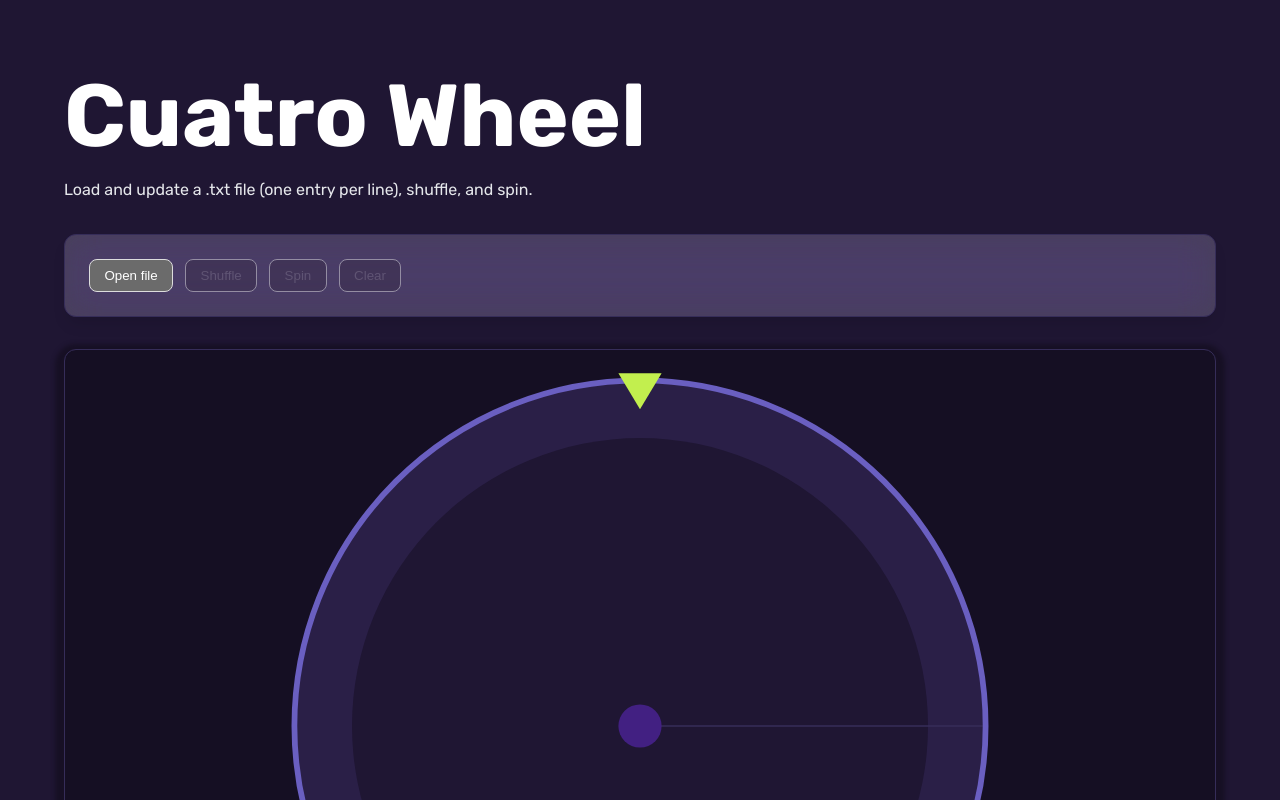
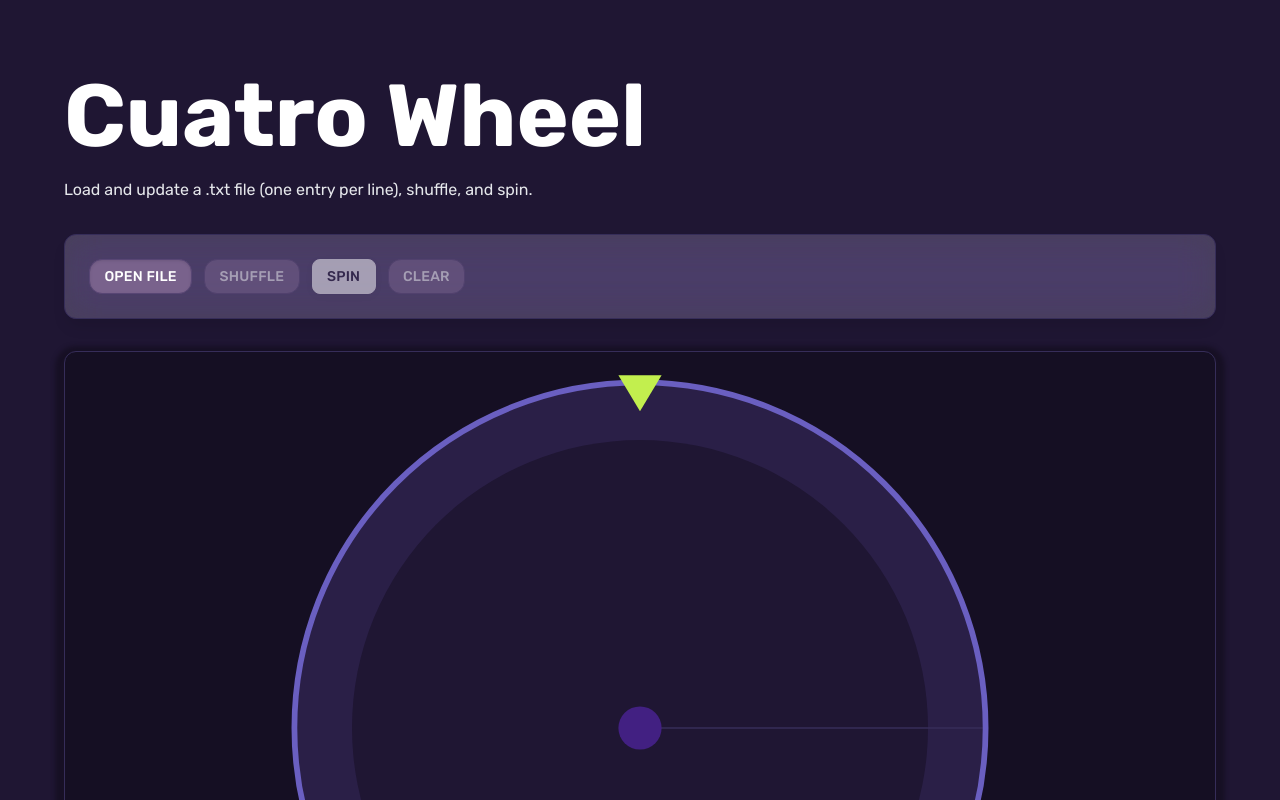
Before and after one commit to LuigiEspinosa/list-wheel, an Angular app: page / in a window 1280 px wide. Shown: the top 800 px of the page. Built offline with nearby package versions, Linux system fonts and the light colour scheme.

Commit message:
feat(controls): dark theme buttons, white Spin CTA, dark history table

```diff
--- a/src/app/components/controls/controls.component.css
+++ b/src/app/components/controls/controls.component.css
@@ -3,6 +3,101 @@
   gap: 0.75rem;
   align-items: center;
   flex-wrap: wrap;
+}
+
+.toolbar button,
+.buttons-row button {
+  font-family: var(--font-ui);
+  font-size: var(--fs-button);
+  font-weight: 500;
+  letter-spacing: var(--ls-caps);
+  text-transform: uppercase;
+  padding: 0.5rem 0.9rem;
+  border-radius: var(--radius-rounded);
+  border: 1px solid var(--color-purple-muted-border);
+  background: var(--color-purple-muted);
+  color: var(--text-primary);
+  box-shadow: var(--shadow-inset);
+  cursor: pointer;
+  transition:
+    box-shadow 120ms ease,
+    background-color 120ms ease,
+    color 120ms ease;
+}
+
+.toolbar button:hover:not(:disabled),
+.buttons-row button:hover:not(:disabled) {
+  box-shadow: var(--shadow-prominent);
+}
+
+.toolbar button:disabled,
+.buttons-row button:disabled {
+  opacity: 0.5;
+  cursor: not-allowed;
+  box-shadow: none;
+}
+
+/* * Spin is the single primary CTA of the product. DESIGN.md section 4
+     reserves the white-solid treatment for "high-visibility CTA on dark
+     backgrounds". Do not extend this style to any other button. */
+.toolbar button.spin {
+  background: var(--text-primary);
+  color: var(--bg-primary);
+  border-color: var(--text-primary);
+  border-radius: var(--radius-button);
+  box-shadow: var(--shadow-surface);
+}
+
+.toolbar button.spin:hover:not(:disabled) {
+  background: var(--color-purple);
+  color: var(--text-primary);
+  border-color: var(--color-purple);
+}
+
+.toolbar button.spin:focus-visible {
+  background: var(--color-coral);
+  color: var(--bg-primary);
+}
+
+.toolbar input[type='file'] {
+  font-family: var(--font-ui);
+  font-size: var(--fs-button);
+  color: var(--text-primary);
+  background: transparent;
+  border: 1px solid var(--color-purple-muted-border);
+  border-radius: var(--radius-button);
+  padding: 0.35rem 0.5rem;
+}
+
+.toolbar input[type='file']::file-selector-button {
+  font-family: var(--font-ui);
+  font-size: var(--fs-button);
+  font-weight: 500;
+  letter-spacing: var(--ls-caps);
+  text-transform: uppercase;
+  padding: 0.5rem 0.9rem;
+  border-radius: var(--radius-rounded);
+  border: 1px solid var(--color-purple-muted-border);
+  background: var(--color-purple-muted);
+  color: var(--text-primary);
+  box-shadow: var(--shadow-inset);
+  cursor: pointer;
+  margin-right: 0.75rem;
+}
+
+.fallback-note {
+  font-size: var(--fs-button);
+  color: var(--text-secondary);
+  text-transform: uppercase;
+  letter-spacing: var(--ls-caps);
+}
+
+.count {
+  font-family: var(--font-mono);
+  font-size: var(--fs-nav);
+  color: var(--text-secondary);
+  text-transform: uppercase;
+  letter-spacing: var(--ls-caps);
 }
 
 .results {
@@ -11,7 +106,7 @@
   gap: 0.75rem;
   margin-top: 1rem;
   padding-top: 0.75rem;
-  border-top: 1px solid #eee;
+  border-top: 1px solid var(--bg-border);
 }
 
 .buttons-row {
@@ -21,23 +116,64 @@
   flex-wrap: wrap;
 }
 
-.count {
-  opacity: 0.7;
+.buttons-row strong {
+  font-family: var(--font-mono);
+  color: var(--color-lime);
 }
 
 .toast {
-  color: #0a7;
+  color: var(--color-lime);
   font-weight: 600;
+  font-size: var(--fs-button);
+  text-transform: uppercase;
+  letter-spacing: var(--ls-caps);
 }
 
-button {
-  padding: 0.5rem 0.9rem;
-  border-radius: 0.5rem;
-  border: 1px solid #ddd;
-  cursor: pointer;
+.history {
+  margin-top: 0.5rem;
+  background: var(--bg-deeper);
+  border: 1px solid var(--bg-border);
+  border-radius: var(--radius-card);
+  padding: 0.75rem 1rem;
+  max-height: 320px;
+  overflow-y: auto;
 }
 
-button:disabled {
-  opacity: 0.5;
-  cursor: not-allowed;
+.history table {
+  width: 100%;
+  border-collapse: collapse;
+  font-size: var(--fs-button);
 }
+
+.history th {
+  text-align: left;
+  padding: 0.25rem 0.5rem;
+  text-transform: uppercase;
+  letter-spacing: var(--ls-caps);
+  font-weight: 500;
+  color: var(--text-secondary);
+  border-bottom: 1px solid var(--bg-border);
+}
+
+.history td {
+  padding: 0.35rem 0.5rem;
+  border-bottom: 1px solid var(--bg-border);
+  font-family: var(--font-mono);
+  color: var(--text-primary);
+}
+
+.history tr:last-child td {
+  border-bottom: none;
+}
+
+.banner {
+  padding: 0.5rem 0.75rem;
+  border-radius: var(--radius-button);
+  background: var(--glass-dark);
+  border: 1px solid var(--color-pink);
+  color: var(--color-coral);
+  font-size: var(--fs-button);
+  text-transform: uppercase;
+  letter-spacing: var(--ls-caps);
+  margin-bottom: 0.75rem;
+}
--- a/src/app/components/controls/controls.component.html
+++ b/src/app/components/controls/controls.component.html
@@ -13,7 +13,7 @@
     </span>
     }
     <button (click)="onShuffle()" [disabled]="count === 0">Shuffle</button>
-    <button (click)="onSpin()" [disabled]="count === 0">Spin</button>
+    <button class="spin" (click)="onSpin()" [disabled]="count === 0">Spin</button>
     <button (click)="onClear()" [disabled]="count === 0">Clear</button>
     @if (count) { <span class="count">Loaded: {{ count | number }}</span> }
   </div>
```
